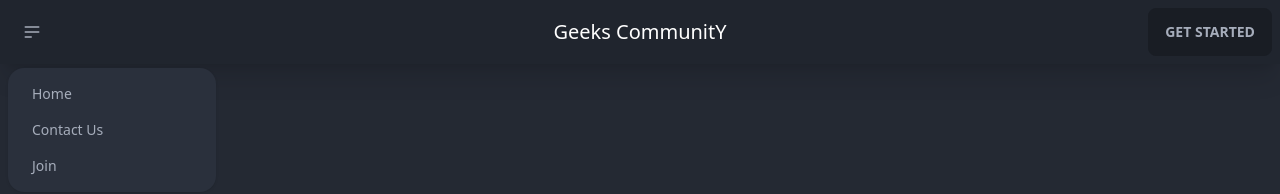
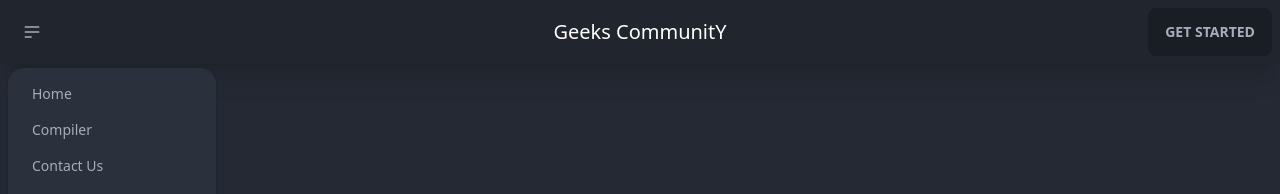
Before and after one commit to geekscommunity/GeeksCommunity-Website, a React (Create React App) app: page / in a window 1280 px wide. Both pictures are taken after a click on the label 32 px from the left and 32 px from the top of the page. Shown: the top 194 px of the page. Built offline with nearby package versions, Linux system fonts and the light colour scheme.

Commit message:
added code compiler

```diff
--- a/src/layout/nav.jsx
+++ b/src/layout/nav.jsx
@@ -14,6 +14,9 @@ const Nav = () => {
       <ul tabIndex={0} className="menu menu-compact dropdown-content mt-3 p-2 shadow bg-base-100 rounded-box w-52">
         <li>  <Link to="/" >
             Home
+          </Link></li>
+             <li>  <Link to="/compiler"  >
+           Compiler
           </Link></li>
         <li> <Link to="/contact">
             Contact Us
```
